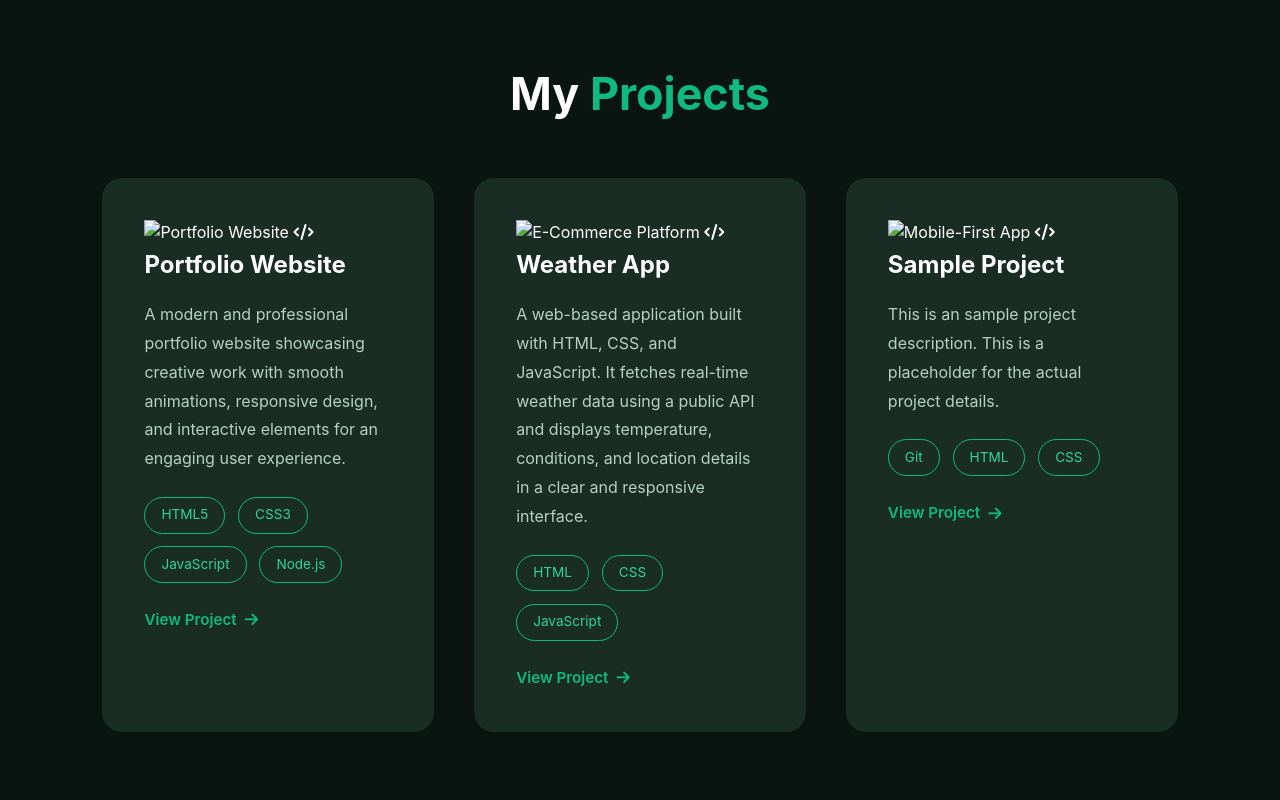
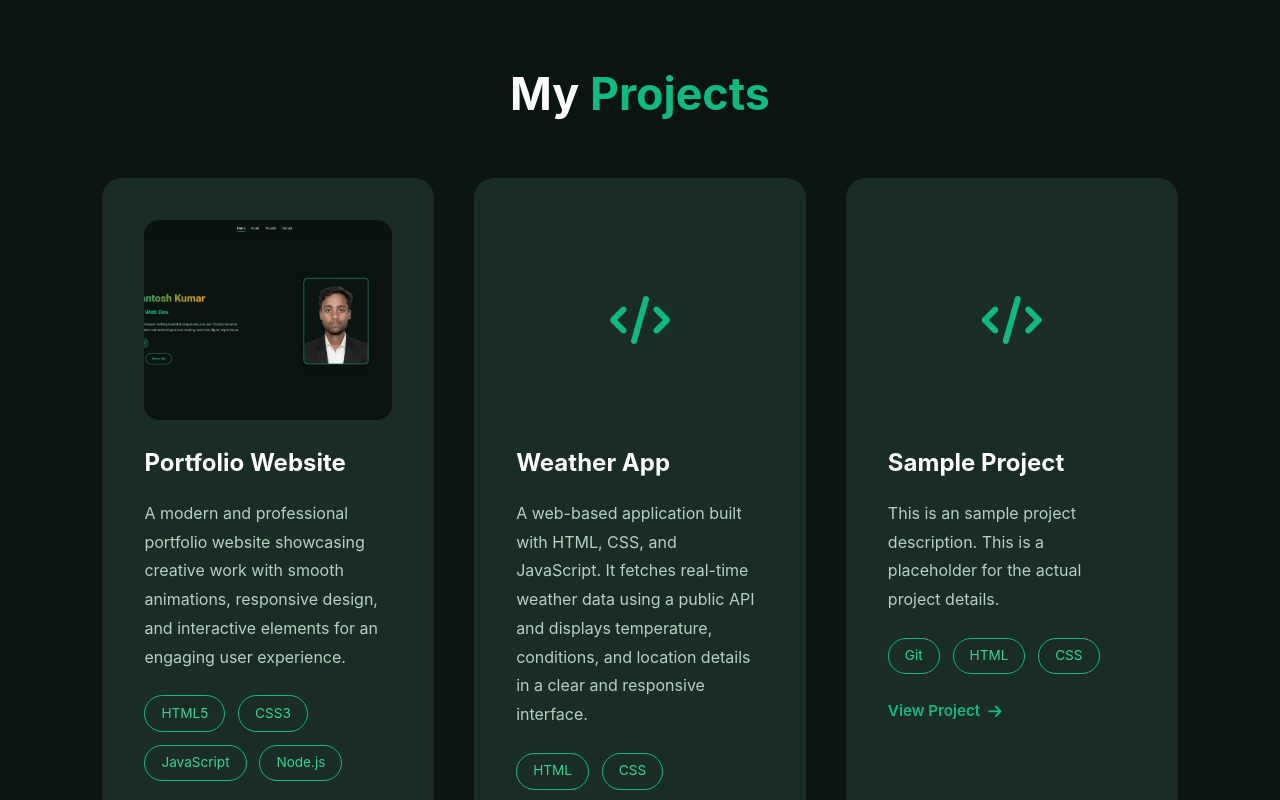
Before and after one commit to santoshraj88/portfolio, a website: page index.html in a window 1280 px wide. Shown: the part 1901-2701 px from the top of the page. Drawn offline with Linux system fonts and the light colour scheme.

Commit message:
Add project image fallback handling and update typing animation options

```diff
--- a/script.js
+++ b/script.js
@@ -173,7 +173,7 @@ if (contactForm) {
 // ===== TYPING ANIMATION =====
 const typedTextSpan = document.querySelector('.typed-text');
 if (typedTextSpan) {
-    const textArray = ['Web Developer', 'UI/UX Designer', 'Frontend Developer', 'Problem Solver'];
+    const textArray = ['Web Developer', 'Problem Solver'];
     const typingDelay = 100;
     const erasingDelay = 50;
     const newTextDelay = 2000;
@@ -258,6 +258,27 @@ function showMessage(message, type = 'success') {
     }, 5000);
 }
 
+// ===== PROJECT IMAGE FALLBACK =====
+document.querySelectorAll('.project-image img').forEach(img => {
+    // When image loads successfully, show the image and hide the fallback icon
+    img.addEventListener('load', function() {
+        this.style.display = 'block';
+        const fallbackIcon = this.nextElementSibling;
+        if (fallbackIcon && fallbackIcon.classList.contains('fallback-icon')) {
+            fallbackIcon.style.display = 'none';
+        }
+    });
+
+    // When image fails to load, hide the image and show the fallback icon
+    img.addEventListener('error', function() {
+        this.style.display = 'none';
+        const fallbackIcon = this.nextElementSibling;
+        if (fallbackIcon && fallbackIcon.classList.contains('fallback-icon')) {
+            fallbackIcon.style.display = 'block';
+        }
+    });
+});
+
 // ===== INITIALIZE ON LOAD =====
 window.addEventListener('load', () => {
     // Add loaded class to body for any animations
--- a/style.css
+++ b/style.css
@@ -79,7 +79,8 @@ html {
 body {
   background: var(--bg-color);
   color: var(--text-color);
-    font-family: 'Inter', -apple-system, BlinkMacSystemFont, 'Segoe UI', Roboto, sans-serif;
+  font-family: "Inter", -apple-system, BlinkMacSystemFont, "Segoe UI", Roboto,
+    sans-serif;
   line-height: 1.6;
 }
 section {
@@ -127,7 +128,7 @@ section {
   padding: 0.3rem 0;
 }
 .navbar a::after {
-    content: '';
+  content: "";
   position: absolute;
   bottom: 0;
   left: 0;
@@ -188,10 +189,21 @@ section {
   animation: wave 2s ease-in-out infinite;
 }
 @keyframes wave {
-    0%, 100% { transform: rotate(0deg); }
-    10%, 30% { transform: rotate(14deg); }
-    20% { transform: rotate(-8deg); }
-    40%, 60% { transform: rotate(0deg); }
+  0%,
+  100% {
+    transform: rotate(0deg);
+  }
+  10%,
+  30% {
+    transform: rotate(14deg);
+  }
+  20% {
+    transform: rotate(-8deg);
+  }
+  40%,
+  60% {
+    transform: rotate(0deg);
+  }
 }
 .home-content h1 {
   font-size: 3.5rem;
@@ -240,7 +252,8 @@ section {
   box-shadow: var(--shadow-hover);
 }
 @keyframes floatImage {
-    0%, 100% {
+  0%,
+  100% {
     transform: translateY(0px);
   }
   50% {
@@ -405,19 +418,28 @@ section {
   transform: translateY(-10px);
   box-shadow: var(--shadow-hover);
 }
-.project-icon {
-    width: 70px;
-    height: 70px;
-    background: var(--gradient-2);
+.project-image {
+  width: 100%;
+  height: 200px;
   border-radius: 15px;
+  overflow: hidden;
+  margin-bottom: 1.5rem;
+  background: var(--card-bg);
   display: flex;
   align-items: center;
   justify-content: center;
-    margin-bottom: 1.5rem;
+  position: relative;
 }
-.project-icon i {
-    font-size: 2rem;
-    color: var(--text-color);
+.project-image img {
+  width: 100%;
+  height: 100%;
+  object-fit: cover;
+}
+.fallback-icon {
+  position: absolute;
+  font-size: 3rem;
+  color: var(--primary-color);
+  display: none;
 }
 .project-card h3 {
   font-size: 1.5rem;
```
Also changed, not shown: portfolio.jpg (added). Lines whose indentation alone changed are shown as unchanged.
